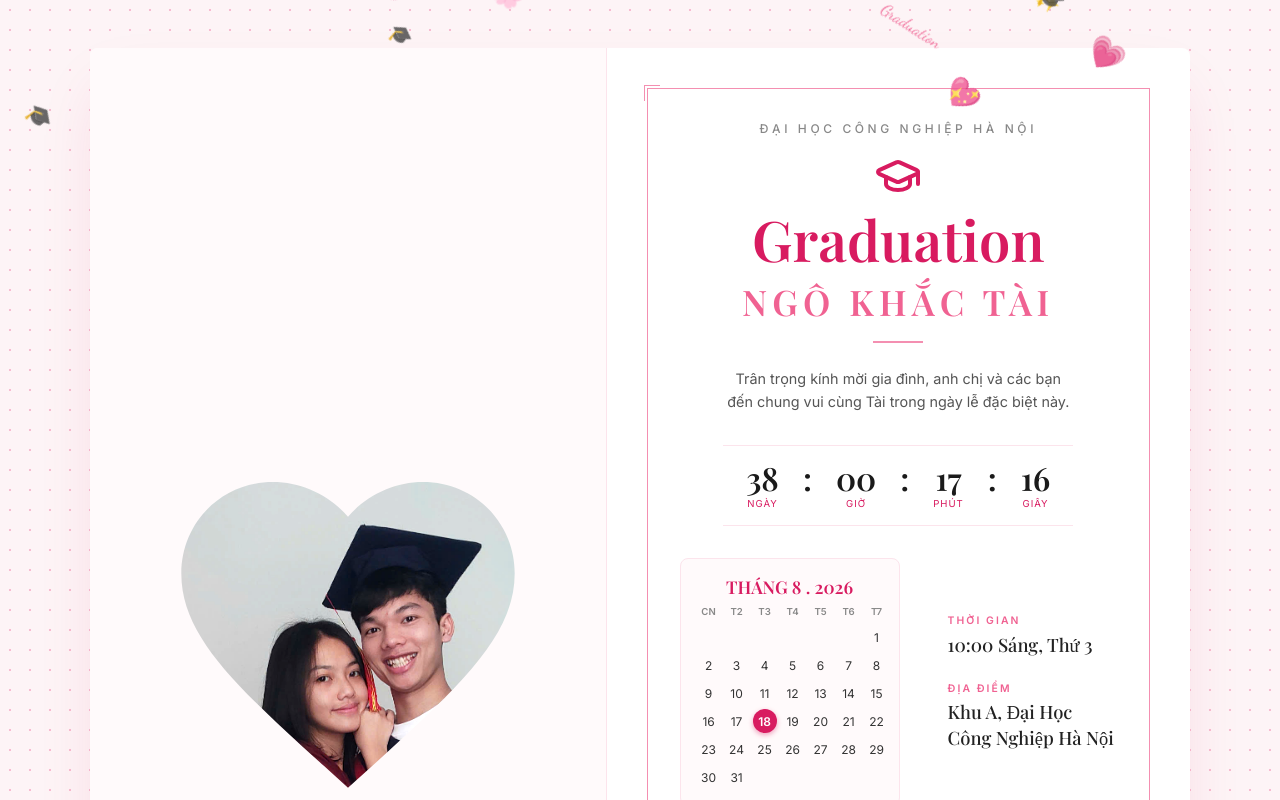
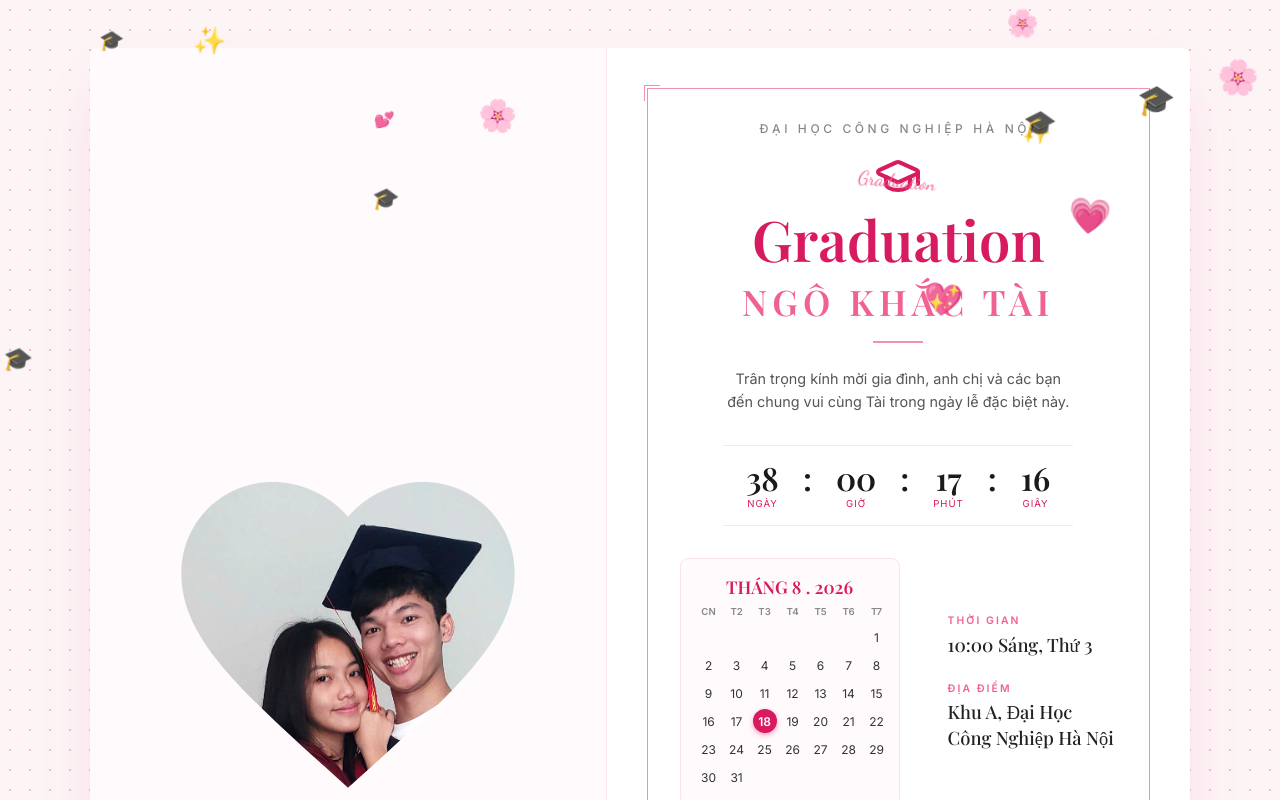
Before and after one commit to ngotai109/thieptotnghiepngokhactai, a React (Vite) app: page / in a window 1280 px wide. Shown: the top 800 px of the page. Built offline with nearby package versions, Linux system fonts and the light colour scheme; a web font is replaced by a local one.

Commit message:
Change falling animation to a natural downward rain effect

```diff
--- a/src/App.jsx
+++ b/src/App.jsx
@@ -73,7 +73,7 @@ function App() {
     return {
       id: i,
       left: Math.random() * 100 + 'vw',
-      animationDuration: Math.random() * 12 + 10 + 's', // 10s to 22s for smooth slow fall
+      animationDuration: Math.random() * 7 + 5 + 's', // 5s to 12s for a natural fall
       animationDelay: Math.random() * 10 + 's',
       fontSize: content === 'Graduation' ? '1.2rem' : (Math.random() * 1.2 + 1 + 'rem'),
       content: content
--- a/src/index.css
+++ b/src/index.css
@@ -17,20 +17,17 @@ body {
 /* Falling Hearts & Graduation Items Animation */
 @keyframes fall {
   0% {
-    transform: translateY(-10vh) translateX(0) rotate(0deg) scale(0.8);
+    transform: translateY(-10vh) rotate(0deg);
     opacity: 0;
   }
-  15% {
-    opacity: 0.8;
+  10% {
+    opacity: 0.9;
   }
-  50% {
-    transform: translateY(50vh) translateX(40px) rotate(90deg) scale(1);
-  }
-  85% {
-    opacity: 0.8;
+  90% {
+    opacity: 0.9;
   }
   100% {
-    transform: translateY(110vh) translateX(-20px) rotate(360deg) scale(1.2);
+    transform: translateY(110vh) rotate(15deg);
     opacity: 0;
   }
 }
```
